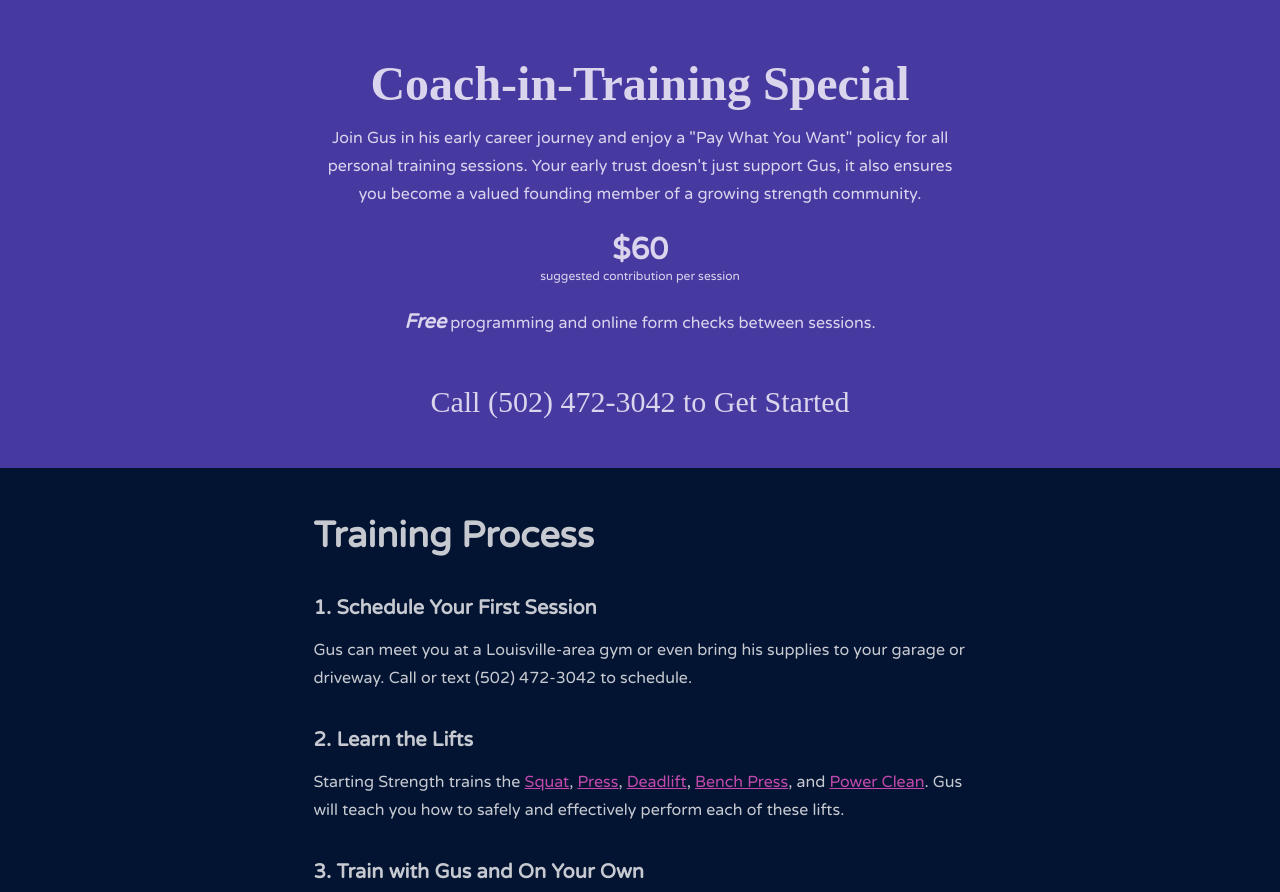
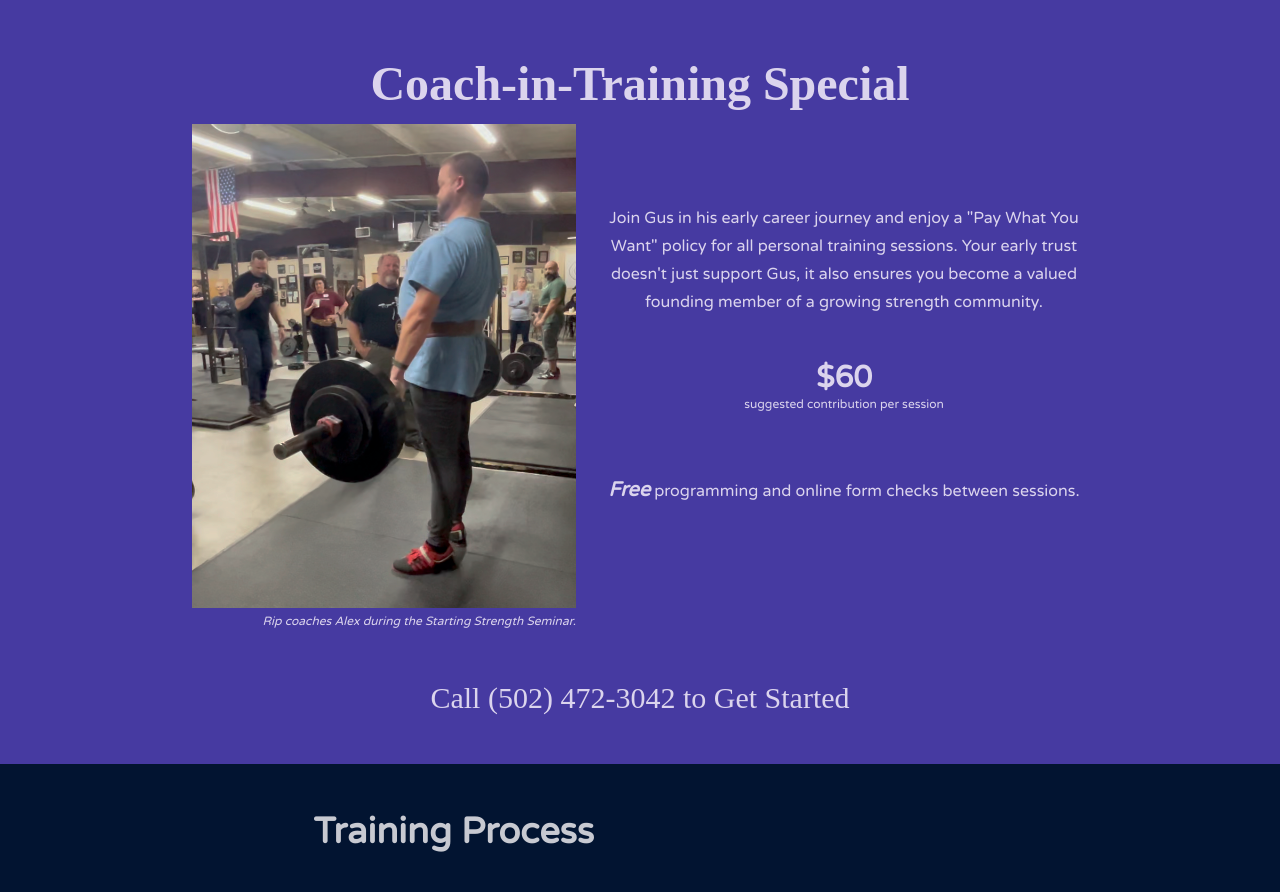
Before and after one commit to alexjgustafson/gus.coach, a SvelteKit app: page / in a window 1280 px wide. Shown: the part 1280-2172 px from the top of the page. Built offline with nearby package versions, Linux system fonts and the light colour scheme; a web font is replaced by a local one.

Commit message:
add new photo to price section

```diff
--- a/src/components/home/SpecialPrice.svelte
+++ b/src/components/home/SpecialPrice.svelte
@@ -1,6 +1,15 @@
 <div class="w-full border-opacity-50 text-center py-12 bg-secondary">
   <div class="container mx-auto px-6 lg:px-48 xl:px-80 text-secondary-content">
     <h2 class="text-3xl md:text-5xl py-4 font-bold font-accent">Coach-in-Training Special</h2>
+  </div>
+  <div class="flex flex-col lg:flex-row px-2 lg:px-24 xl:px-48">
+    <div class="flex-none flex flex-col items-center">
+      <img src="rip-coaching-gus-deadlift.png" alt="Rip looks approvingly as Gus deadlifts at the Wichita Falls Athletic Club" class="w-96" width="384" height="485" />
+      <cite class="text-right w-full">
+        <span class="text-xs text-secondary-content">Rip coaches Alex during the Starting Strength Seminar.</span>
+      </cite>
+    </div>
+    <div class="flex flex-col justify-center flex-1 lg:pl-6 pb-12 prose text-secondary-content">
       <div class="prose text-secondary-content">
         <p>Join Gus in his early career journey and enjoy a "Pay What You Want" policy for all personal training sessions. Your early trust doesn't just support Gus, it also ensures you become a valued founding member of a growing strength community.</p>
       </div>
@@ -9,6 +18,9 @@
         <span class="text-xs">suggested contribution per session</span>
       </p>
       <p class=""><span class="font-bold italic text-xl">Free</span> programming and online form checks between sessions.</p>
+    </div>
+  </div>
+  <div class="container mx-auto px-6 lg:px-48 xl:px-80 text-secondary-content">
     <p class="font-accent text-3xl mt-12"><a href="tel:5024723042">Call (502) 472-3042 to Get Started</a></p>
   </div>
 </div>
```
Lines whose indentation alone changed are shown as unchanged.
